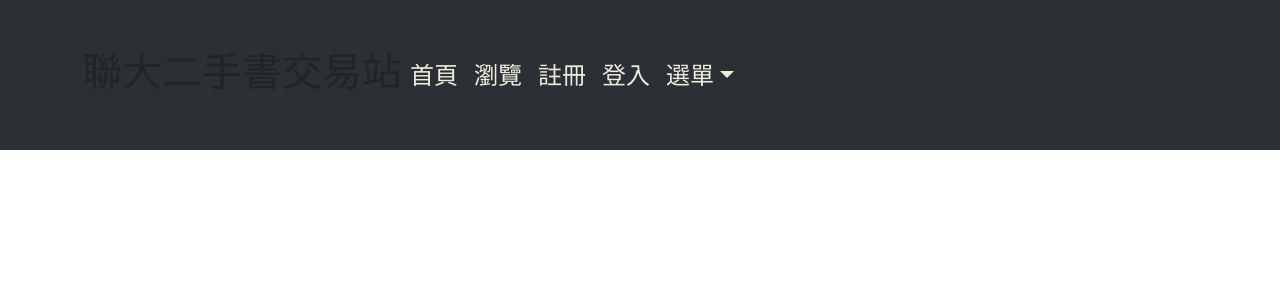
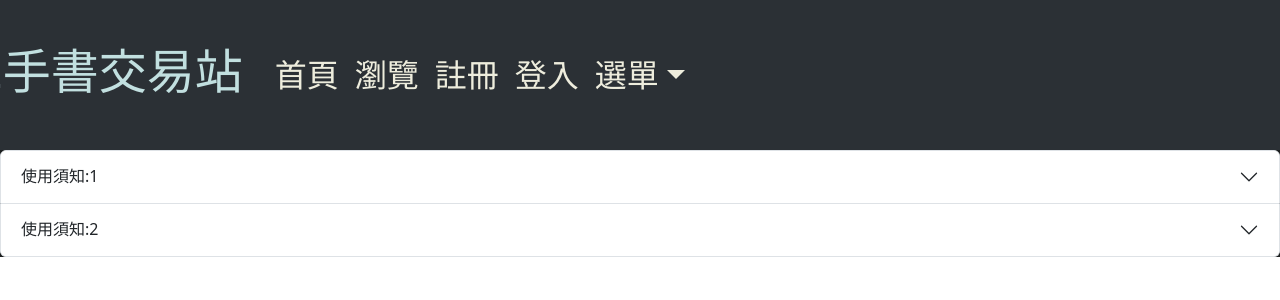
Before and after one commit to Nuu-Project/NuuProject, a React (Vite) app in the folder First-Project/: page / in a window 1280 px wide. Shown: the top 300 px of the page. Built offline with nearby package versions, Linux system fonts and the light colour scheme.

Commit message:
第三次前端更新:初始架構完成

```diff
--- a/First-Project/src/App.jsx
+++ b/First-Project/src/App.jsx
@@ -1,6 +1,10 @@
-import Navbars from "./Components/Navbars"
-import Validations from "./Components/Validations"
+import Cards from "./Components/Cards";
+import Navbars from "./Components/Navbars";
+import Sign_ins from "./Components/Sign_ins";
+import Validations from "./Components/Validations";
+import Accordions from "./Components/Accordions";
 import { BrowserRouter as Router, Route, Routes } from 'react-router-dom';
+
 
 
 function Navbar() {
@@ -11,13 +15,29 @@ function Validation() {
   return <Validations />
 }
 
+function Sign_in() {
+  return <Sign_ins />
+}
+
+function Card() {
+  return <Cards />
+}
+
+function Accordion() {
+  return <Accordions />
+}
+
 function App() {
   return (
     <Router>
     <div>
-      <Navbars />
+      <Navbar />
     <Routes>
+    <Route path="/" element={<Accordion/>} />
+    <Route path="/home" element={<Accordion/>} />
+    <Route path="/card" element={<Card/>} />
     <Route path="/register" element={<Validation/>} />
+    <Route path="/sign" element={<Sign_in/>} />
     </Routes>
     </div>
     </Router>
--- /dev/null
+++ b/First-Project/src/Components/Accordions.css
@@ -0,0 +1,3 @@
+.body {
+    background-color: rgb(28, 31, 31);
+}
--- /dev/null
+++ b/First-Project/src/Components/Accordions.jsx
@@ -0,0 +1,25 @@
+import Accordion from 'react-bootstrap/Accordion';
+import './Accordions.css';
+
+function Accordions() {
+  return (
+    <div className='body'>
+    <Accordion defaultActiveKey="">
+      <Accordion.Item eventKey="0">
+        <Accordion.Header>使用須知:1</Accordion.Header>
+        <Accordion.Body>
+          此網站專門為聯大學生使用的二手書交易網站。
+        </Accordion.Body>
+      </Accordion.Item>
+      <Accordion.Item eventKey="1">
+        <Accordion.Header>使用須知:2</Accordion.Header>
+        <Accordion.Body>
+          請使用聯大學生信箱進行註冊。
+        </Accordion.Body>
+      </Accordion.Item>
+    </Accordion>
+    </div>
+  );
+}
+
+export default Accordions;
--- /dev/null
+++ b/First-Project/src/Components/Cards.css
@@ -0,0 +1,16 @@
+.cards-container {
+    display: flex;
+    flex-wrap: wrap;
+    justify-content: space-around;
+    background-image: url('C:\Users\User\Desktop\NUU\NuuProject\First-Project\src\assets\images\image1.jpg'); /* 替换为你的图片路径 */
+    background-size: cover; /* 使背景图片覆盖整个容器 */
+    background-position: center; /* 背景图片居中 */
+    background-repeat: no-repeat; /* 避免背景图片重复 */
+    padding: 20px; /* 添加一些内边距，以避免卡片贴近边缘 */
+  }
+
+.card-item {
+    margin-top: 5px;
+    width: 25rem;
+    margin-bottom: 130px;
+  }
--- /dev/null
+++ b/First-Project/src/Components/Cards.jsx
@@ -0,0 +1,31 @@
+import React from 'react';
+import Button from 'react-bootstrap/Button';
+import Card from 'react-bootstrap/Card';
+import './Cards.css';
+
+function Cards() {
+  // 創建包含12個(假設)卡片資料的陣列
+  const cardData = Array.from({ length: 12 }, (_, i) => ({ //i+1 => _ = 1 以此類推
+    title: `書名 ${i + 1}`, //書名，例如：書名 1
+    text: `書名簡介 ${i + 1}.`, // 書名的簡單介紹，例如：書名簡介 1
+  }));
+
+  return (
+    <div className='cards-container'>
+      {cardData.map((card, x) => (
+        <Card key={x} className='card-item'>
+          <Card.Img variant="top" src="holder.js/100px180" />
+          <Card.Body>
+            <Card.Title>{card.title}</Card.Title>
+            <Card.Text>
+              {card.text}
+            </Card.Text>
+            <Button variant="primary">前往了解</Button>
+          </Card.Body>
+        </Card>
+      ))}
+    </div>
+  );
+}
+
+export default Cards;
--- a/First-Project/src/Components/Navbars.css
+++ b/First-Project/src/Components/Navbars.css
@@ -3,18 +3,15 @@
     height: 150px;
 }
 
-.h1 {
-    color: aqua;
-    font-size: 100%;
-}
-
-.k {
-    font-size: 2000%;
+.p {
+    color: rgb(194, 224, 224);
+    font-size: 300%;
+    margin-left: -20%;
 }
 
 .me-auto {
-    font-size: 150%;
-
+    margin-left: 2.5%;
+    font-size: 200%;
 }
 
 .me-auto a {
@@ -26,3 +23,7 @@
     color: rgb(14, 144, 170);
     transition: all 0.5s ease-in-out;
 }
+
+.mb-3-3 {
+    margin-right: 5%;
+}
--- a/First-Project/src/Components/Navbars.jsx
+++ b/First-Project/src/Components/Navbars.jsx
@@ -8,14 +8,14 @@ function Navbars() {
   return (
     <Navbar bg="dark" data-bs-theme="dark" expand="lg" className="bg-body-tertiary">
       <Container>
-        <h1>聯大二手書交易站</h1>
+        <h1 className='p'>聯大二手書交易站</h1>
         <Navbar.Toggle aria-controls="basic-navbar-nav" />
         <Navbar.Collapse id="basic-navbar-nav">
           <Nav className="me-auto">
-            <Nav.Link href="#Home" className='k'>首頁</Nav.Link>
-            <Nav.Link href="#Browse">瀏覽</Nav.Link>
+            <Nav.Link href="/home">首頁</Nav.Link>
+            <Nav.Link href="/card">瀏覽</Nav.Link>
             <Nav.Link href="/register">註冊</Nav.Link>
-            <Nav.Link href="#Sign_in">登入</Nav.Link>
+            <Nav.Link href="/sign">登入</Nav.Link>
             <NavDropdown title="選單" id="#Menu">
               <NavDropdown.Item href="#Menu/Publish">刊登</NavDropdown.Item>
               <NavDropdown.Item href="#Validations.jsx">查看已刊登商品</NavDropdown.Item>
@@ -24,6 +24,7 @@ function Navbars() {
         </Navbar.Collapse>
       </Container>
     </Navbar>
+
   );
 }
 
--- /dev/null
+++ b/First-Project/src/Components/Sign_ins.jsx
@@ -0,0 +1,29 @@
+import Button from 'react-bootstrap/Button';
+import Form from 'react-bootstrap/Form';
+
+function Sign_ins() {
+  return (
+    <Form>
+      <Form.Group className="mb-3" controlId="formBasicEmail">
+        <Form.Label>信箱</Form.Label>
+        <Form.Control type="email" placeholder="Enter email" />
+        <Form.Text className="text-muted">
+          請輸入註冊的聯大信箱
+        </Form.Text>
+      </Form.Group>
+
+      <Form.Group className="mb-3" controlId="formBasicPassword">
+        <Form.Label>密碼</Form.Label>
+        <Form.Control type="password" placeholder="Password" />
+      </Form.Group>
+      <Form.Group className="mb-3" controlId="formBasicCheckbox">
+        <Form.Check type="checkbox" label="確認" />
+      </Form.Group>
+      <Button variant="primary" type="submit">
+        登入
+      </Button>
+    </Form>
+  );
+}
+
+export default Sign_ins;
--- a/First-Project/src/Components/Validations.jsx
+++ b/First-Project/src/Components/Validations.jsx
@@ -21,18 +21,20 @@ function Validations() {
   return (
     <Form noValidate validated={validated} onSubmit={handleSubmit}>
       <Row className="mb-3">
-        <Form.Group as={Col} md="4" controlId="validationCustom01">
-          <Form.Label>帳號</Form.Label>
-          <Form.Control
-            required
-            type="text"
-            placeholder="Account"
-            defaultValue=""
-          />
-          <Form.Control.Feedback type="invalid">
-            Please provide your account.
-          </Form.Control.Feedback>
-          <Form.Control.Feedback>Looks good!</Form.Control.Feedback>
+      <Form.Group as={Col} md="4" controlId="validationCustomUsername">
+          <Form.Label>驗證信箱</Form.Label>
+          <InputGroup hasValidation>
+            <InputGroup.Text id="inputGroupPrepend">@</InputGroup.Text>
+            <Form.Control
+              type="text"
+              placeholder="Username"
+              aria-describedby="inputGroupPrepend"
+              required
+            />
+            <Form.Control.Feedback type="invalid">
+              Please choose your email.
+            </Form.Control.Feedback>
+          </InputGroup>
         </Form.Group>
         <Form.Group as={Col} md="4" controlId="validationCustom02">
           <Form.Label>密碼</Form.Label>
@@ -47,7 +49,7 @@ function Validations() {
           </Form.Control.Feedback>
           <Form.Control.Feedback>Looks good!</Form.Control.Feedback>
         </Form.Group>
-        <Form.Group as={Col} md="4" controlId="validationCustomUsername">
+        {/* <Form.Group as={Col} md="4" controlId="validationCustomUsername">
           <Form.Label>驗證信箱</Form.Label>
           <InputGroup hasValidation>
             <InputGroup.Text id="inputGroupPrepend">@</InputGroup.Text>
@@ -61,9 +63,9 @@ function Validations() {
               Please choose your email.
             </Form.Control.Feedback>
           </InputGroup>
-        </Form.Group>
-      </Row>
-      <Row className="mb-3">
+        </Form.Group> */}
+      {/* </Row>
+      <Row className="mb-3"> */}
         {/* <Form.Group as={Col} md="6" controlId="validationCustom03">
           <Form.Label></Form.Label>
           <Form.Control type="text" placeholder="City" required />
```
Also changed, not shown: 1 other file (tests, documents, lock files or other folders).
